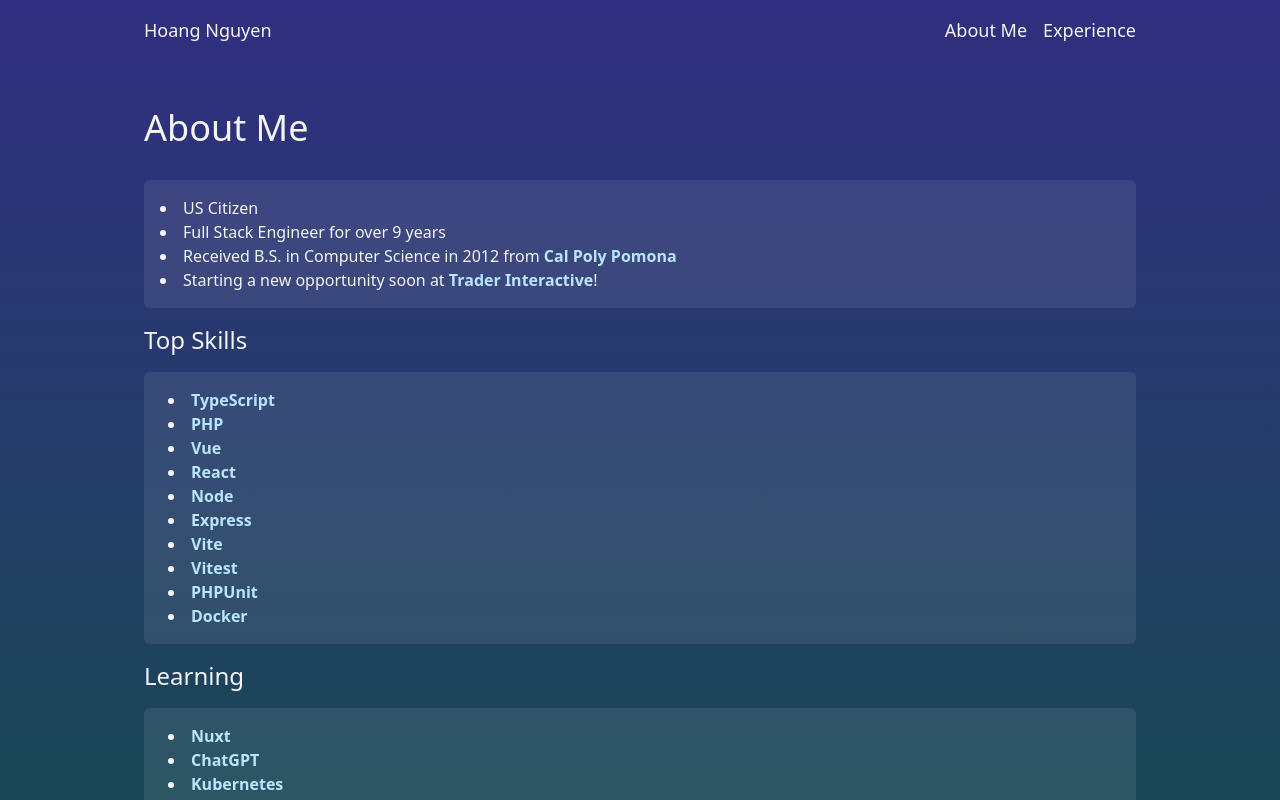
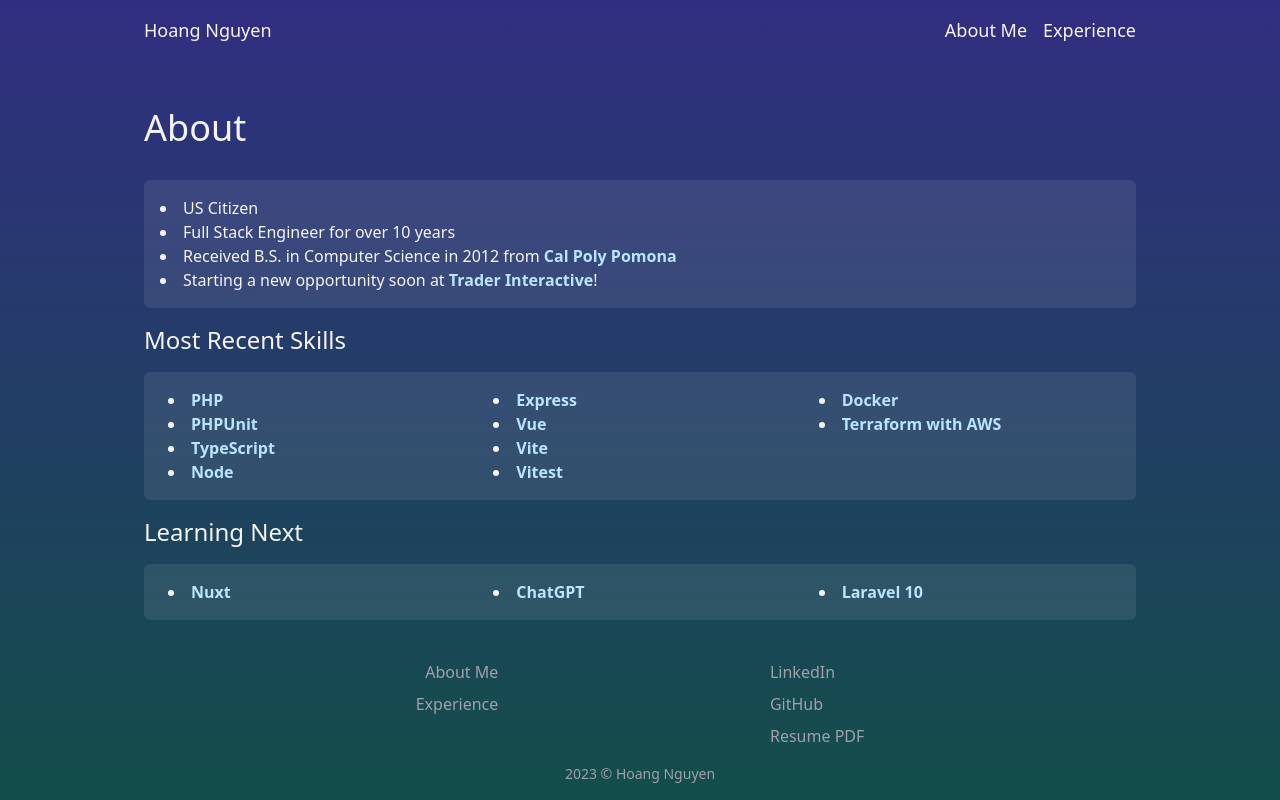
Before and after one commit to mmxcrono/nuxt-resume, a Nuxt app: page / in a window 1280 px wide. Shown: the top 800 px of the page. Built offline with nearby package versions, Linux system fonts and the light colour scheme.

Commit message:
Update about me content with columns. Add PageTitle

```diff
--- a/app.config.ts
+++ b/app.config.ts
@@ -1,3 +1,3 @@
 export default defineAppConfig({
-  appName: "Hoang Nguyen",
+  myName: "Hoang Nguyen",
 });
--- a/components/AppHeader.vue
+++ b/components/AppHeader.vue
@@ -4,7 +4,7 @@ const config = useAppConfig();
 
 <template>
   <header class="flex justify-between p-4 text-sm sm:text-lg">
-    <h2>{{ config.appName }}</h2>
+    <h2>{{ config.myName }}</h2>
 
     <nav class="flex gap-4">
       <NuxtLink to="/" class="hover:text-sky-500">About Me</NuxtLink>
--- /dev/null
+++ b/components/PageTitle.vue
@@ -0,0 +1,13 @@
+<script setup lang="ts">
+import { defineProps } from "vue";
+
+interface MyComponentProps {
+  page: string;
+}
+
+const props = defineProps<MyComponentProps>();
+</script>
+
+<template>
+  <h1 class="my-8 text-xl sm:text-4xl">{{ props.page }}</h1>
+</template>
--- a/pages/experience.vue
+++ b/pages/experience.vue
@@ -1,7 +1,8 @@
 <script setup lang="ts">
+const config = useAppConfig();
 const page = "Experience";
-const title = `Hoang Nguyen - ${page}`;
-const description = `${title} Prior job experience at Slickdeals, Smart Software Solutions, and Evisions`;
+const title = `${config.myName} - ${page}`;
+const description = `${config.myName} has over 10 years of full-stack software development work experience`;
 useHead({
   title,
   meta: [
@@ -24,7 +25,7 @@ useServerSeoMeta({
 
 <template>
   <main class="min-h-[300px] p-4">
-    <h1 class="my-8 text-4xl">{{ page }}</h1>
+    <PageTitle :page="page"></PageTitle>
 
     <section class="mt-4 rounded-md bg-gray-300/10 p-4">
       <div class="flex justify-between text-lg sm:text-2xl">
--- a/pages/index.vue
+++ b/pages/index.vue
@@ -1,7 +1,8 @@
 <script setup lang="ts">
-const page = "About Me";
-const title = `Hoang Nguyen - ${page}`;
-const description = `${title}, a Full-Stack Developer with 9 years experience`;
+const config = useAppConfig();
+const page = "About";
+const title = `${config.myName} - ${page}`;
+const description = `Born in USA, ${config.myName} is a full-stack software engineer with 10 years of experience`;
 
 useHead({
   title,
@@ -25,12 +26,12 @@ useServerSeoMeta({
 
 <template>
   <main class="min-h-[300px] p-4">
-    <h1 class="my-8 text-xl sm:text-4xl">{{ page }}</h1>
+    <PageTitle :page="page"></PageTitle>
 
     <section class="rounded-md bg-gray-300 bg-opacity-10 p-4">
       <ul class="list-inside list-disc pl-8 -indent-8">
         <li>US Citizen</li>
-        <li>Full Stack Engineer for over 9 years</li>
+        <li>Full Stack Engineer for over 10 years</li>
         <li>
           Received B.S. in Computer Science in 2012 from
           <NuxtLink
@@ -52,18 +53,10 @@ useServerSeoMeta({
       </ul>
     </section>
 
-    <h2 class="my-4 text-lg sm:text-2xl">Top Skills</h2>
+    <h2 class="my-4 text-lg sm:text-2xl">Most Recent Skills</h2>
 
-    <section class="rounded-md bg-gray-300 bg-opacity-10 p-4">
+    <section class="rounded-md bg-gray-300 bg-opacity-10 p-4 sm:columns-3">
       <ul class="list-inside list-disc pl-2">
-        <li>
-          <NuxtLink
-            to="https://www.typescriptlang.org/"
-            target="_blank"
-            class="font-bold text-sky-200"
-            >TypeScript</NuxtLink
-          >
-        </li>
         <li>
           <NuxtLink
             to="https://www.php.net/"
@@ -74,18 +67,18 @@ useServerSeoMeta({
         </li>
         <li>
           <NuxtLink
-            to="https://vuejs.org/"
+            to="https://phpunit.de/"
             target="_blank"
             class="font-bold text-sky-200"
-            >Vue</NuxtLink
+            >PHPUnit</NuxtLink
           >
         </li>
         <li>
           <NuxtLink
-            to="https://react.dev/"
+            to="https://www.typescriptlang.org/"
             target="_blank"
             class="font-bold text-sky-200"
-            >React</NuxtLink
+            >TypeScript</NuxtLink
           >
         </li>
         <li>
@@ -106,6 +99,14 @@ useServerSeoMeta({
         </li>
         <li>
           <NuxtLink
+            to="https://vuejs.org/"
+            target="_blank"
+            class="font-bold text-sky-200"
+            >Vue</NuxtLink
+          >
+        </li>
+        <li>
+          <NuxtLink
             to="https://vitejs.dev/"
             target="_blank"
             class="font-bold text-sky-200"
@@ -122,26 +123,26 @@ useServerSeoMeta({
         </li>
         <li>
           <NuxtLink
-            to="https://phpunit.de/"
-            target="_blank"
-            class="font-bold text-sky-200"
-            >PHPUnit</NuxtLink
-          >
-        </li>
-        <li>
-          <NuxtLink
             to="https://www.docker.com/"
             target="_blank"
             class="font-bold text-sky-200"
             >Docker</NuxtLink
           >
         </li>
+        <li>
+          <NuxtLink
+            to="https://www.terraform.io/"
+            target="_blank"
+            class="font-bold text-sky-200"
+            >Terraform with AWS</NuxtLink
+          >
+        </li>
       </ul>
     </section>
 
-    <h2 class="my-4 text-lg sm:text-2xl">Learning</h2>
+    <h2 class="my-4 text-lg sm:text-2xl">Learning Next</h2>
 
-    <section class="rounded-md bg-gray-300 bg-opacity-10 p-4">
+    <section class="rounded-md bg-gray-300 bg-opacity-10 p-4 sm:columns-3">
       <ul class="list-inside list-disc pl-2">
         <li>
           <NuxtLink
@@ -161,14 +162,6 @@ useServerSeoMeta({
         </li>
         <li>
           <NuxtLink
-            to="https://kubernetes.io/"
-            target="_blank"
-            class="font-bold text-sky-200"
-            >Kubernetes</NuxtLink
-          >
-        </li>
-        <li>
-          <NuxtLink
             to="https://laravel.com/"
             target="_blank"
             class="font-bold text-sky-200"
```
